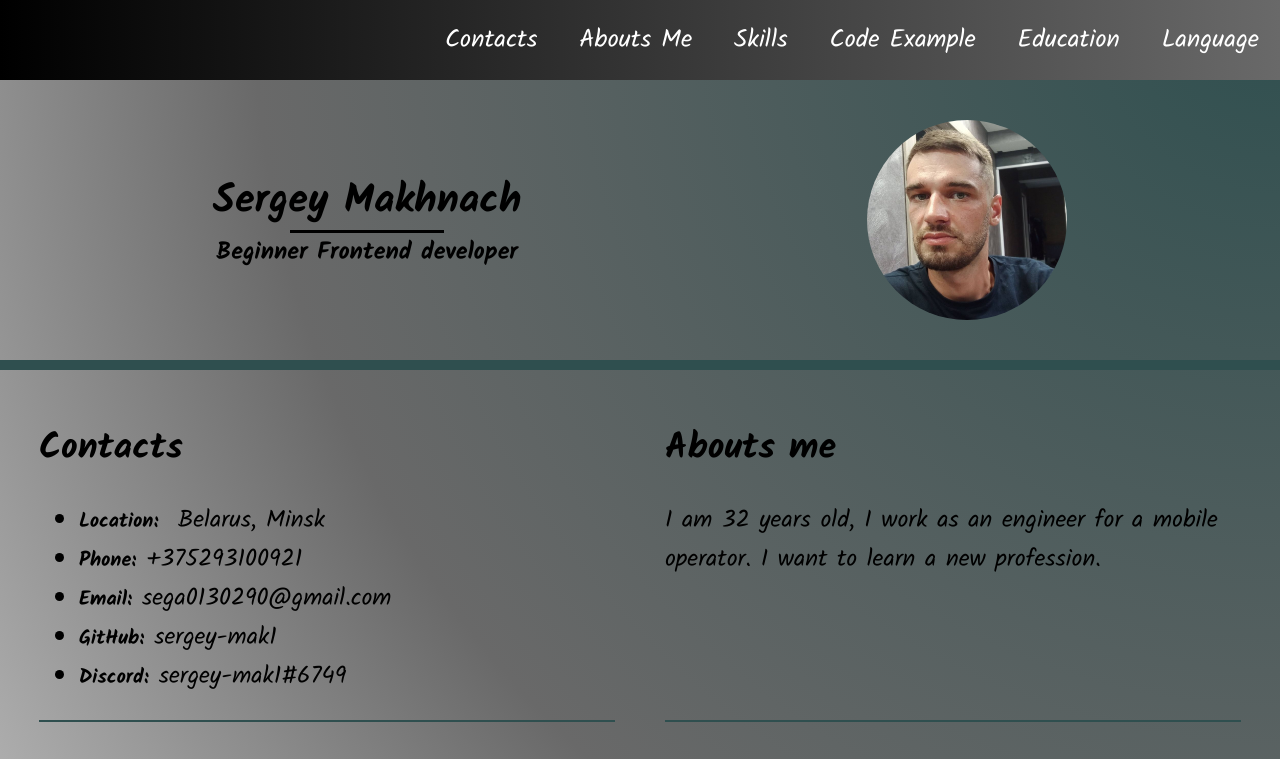
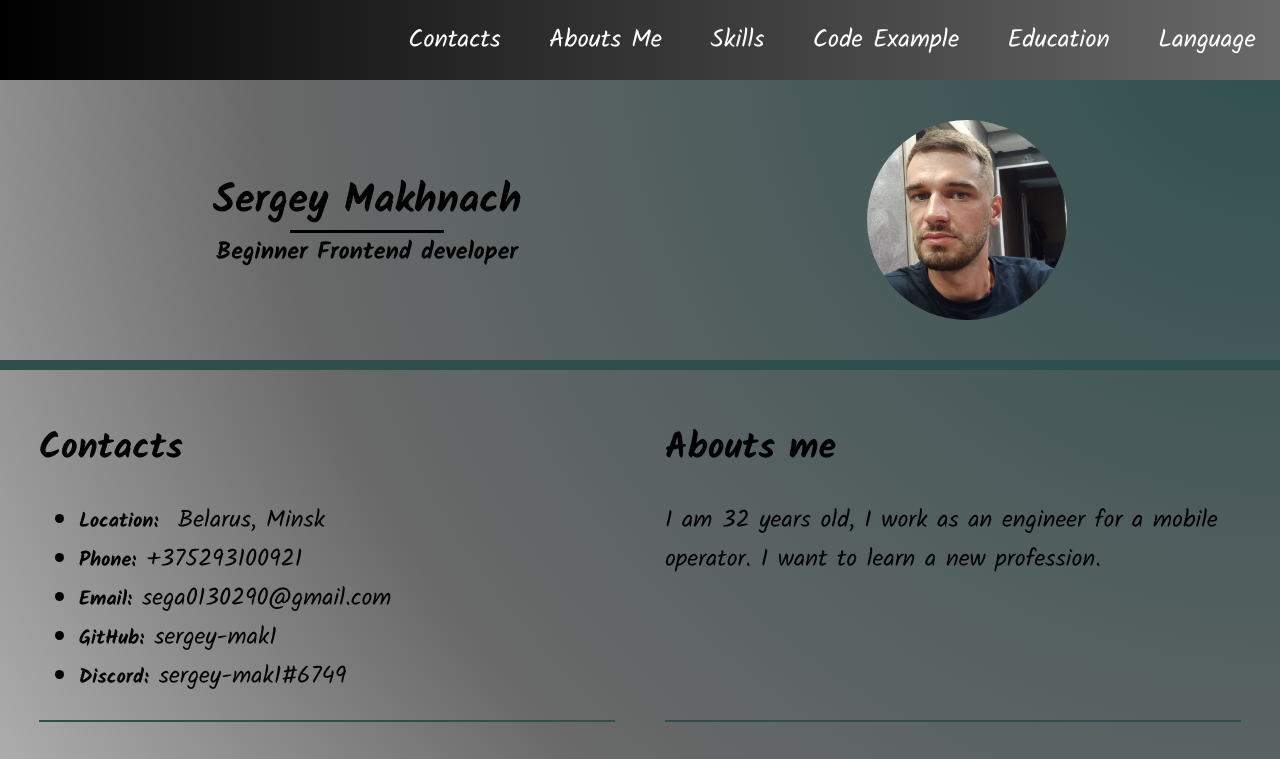
Before and after one commit to sergey-mak1/rsschool-cv, a plain HTML site: page index.html in a window 1280 px wide. Shown: the top 759 px of the page. Drawn offline with Linux system fonts and the light colour scheme.

Commit message:
docs: edit style.css

```diff
--- a/style.css
+++ b/style.css
@@ -18,6 +18,7 @@ body {
 .header {
   width: 100%;
   max-width: 1440px;
+  min-width: 680px;
   margin: 0 auto;
   display: flex;
   justify-content: flex-end;
@@ -36,8 +37,11 @@ body {
   list-style-type: none;
   font-size: 25px;
   margin: 20px auto;
+  padding:0;
 }
-
+.nav-item {
+  white-space: nowrap;
+}
 .nav-link {
   text-decoration: none;
   color: #ffffff;
@@ -68,6 +72,7 @@ body {
   flex-wrap: wrap;
   justify-content: center;
   max-width: 1440px;
+  min-width: 680px;
   margin: 0 auto;
   width: 100%;
 }
@@ -176,6 +181,7 @@ body {
 .footer {
   width: 100%;
   max-width: 1440px;
+  min-width: 680px;
   margin: 0 auto;
   margin-top: 20px;
   padding: 10px 25px;
```
